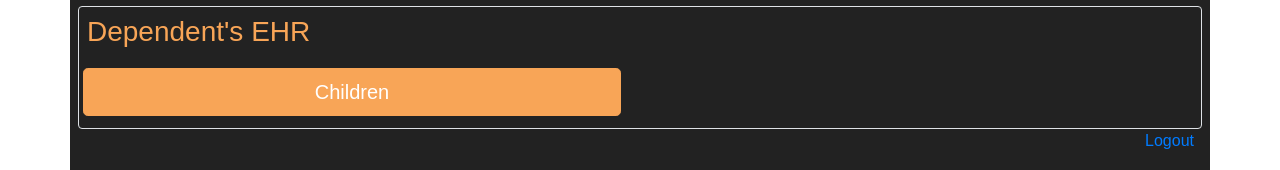
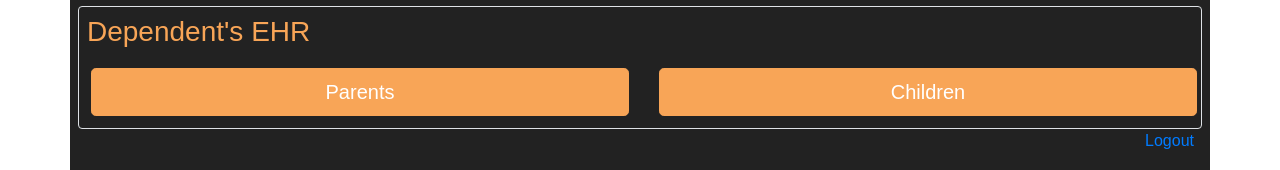
Before and after one commit to aphrem-thomas/refugee-management, a React (Create React App) app in the folder refugee_management/: page /refugeesecondpage/refugeesingin/user in a window 1280 px wide. Shown: the part 463-633 px from the top of the page. Built offline with nearby package versions, Linux system fonts and the light colour scheme; what redux-immutable-state-invariant would draw is missing.

Commit message:
to implement parent record

```diff
--- a/refugee_management/src/components/medicalpublic.jsx
+++ b/refugee_management/src/components/medicalpublic.jsx
@@ -26,7 +26,6 @@ class Medicalpublic extends React.Component {
             <BrowserRouter>
                 <div>
                 <button className="btn btn-light m-3 backbutton" onClick={this.moveBack.bind(this)}><span><i className="material-icons backbtn">arrow_back</i></span></button>
-                    <Navbar title={"Medical Supply"} />
                     <div className="mt-2">
                     <button className="btn btn-outline-primary mx-1"><Link to='/supplysecondpage/public/'>Blood</Link></button>
                     <button className="btn btn-outline-primary mx-1"><Link to='/supplysecondpage/public/medicine'>Medicine</Link></button>
--- a/refugee_management/src/components/recordbuttons.jsx
+++ b/refugee_management/src/components/recordbuttons.jsx
@@ -18,7 +18,6 @@ class RecordButton extends React.Component{
 
         let arrayChildren=[];
         let children1=this.props.Ref.children;
-        console.log(children1);
         if(children1){
             children1.map((item)=>{
                 let child1=item.child.split('#');
@@ -31,6 +30,26 @@ class RecordButton extends React.Component{
             }
         })
         this.props.history.push("/refugeesecondpage/refugeesingin/user/childrecord/");
+    }
+    parentRecord(e){
+        e.preventDefault();
+
+        let arrayParent=[];
+        let parent=this.props.Ref.parents;
+        if(parent){
+            parent.map((item)=>{
+                let child1=item.child.split('#');
+                arrayParent.push(child1[1])
+            })
+        }
+        arrayParent.map((item)=>{
+            if(this.props.Children.length==0){      //otherwise everytime we go back and return to same screen child list will get populated
+             this.props.dispatch(actionCreator.updateChildren(item,this.props.Ref.refugeeId))
+            }
+        })
+        this.props.history.push("/refugeesecondpage/refugeesingin/user/childrecord/");
+
+
     }
 
   render() {
@@ -61,12 +80,12 @@ class RecordButton extends React.Component{
                     <div className="col-12"><h3 className="orangefont p-2">Dependent's EHR</h3></div>
                 </div>
                 <div className="row">
-                    {/* <div className="col-6 mb-2">
+                    <div className="col-6 mb-2">
                      <div className='p-1'>
                         <button type="button" className="btn btn-primary btn-block btn-lg mx-2" onPress={this.parentRecord.bind(this)}>Parents</button>
                     </div>
                     </div>
-                */}
+
                     <div className="col-6 mb-2">
                      <div className='p-1'>
                         <button type="button" className="btn btn-primary btn-block btn-lg ml-0"onClick={this.childRecord.bind(this)}>Children</button>
```
